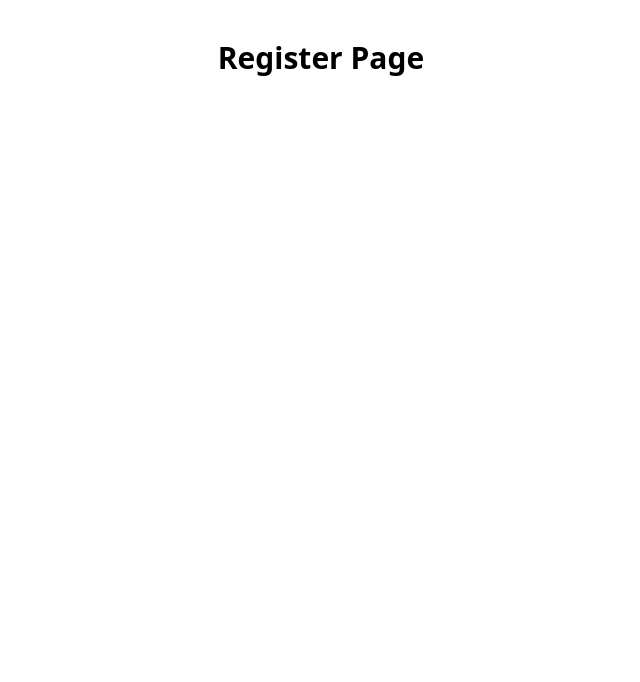
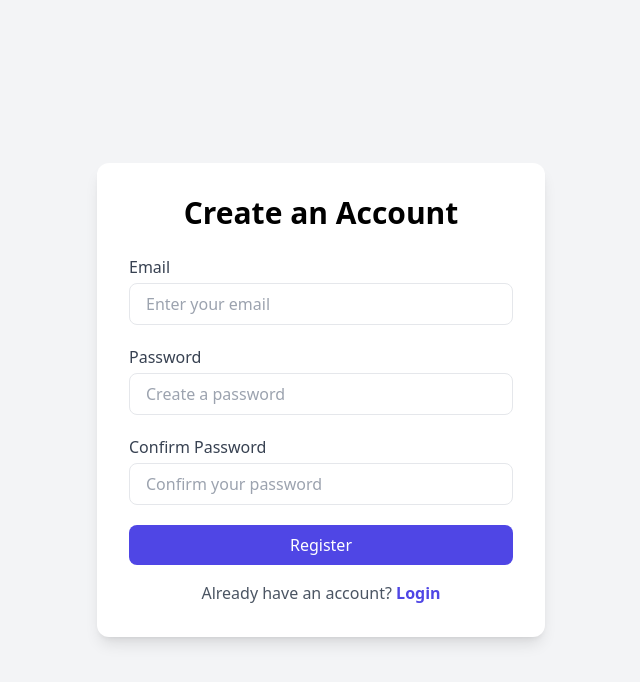
Before and after one commit to vardhan0604/sweet-shop-management-system, a React app in the folder frontend/: page /register in a window 1280 px wide. Shown: the top 682 px of the page, without its empty margins (319-959 px from the left). Built offline with nearby package versions, Linux system fonts and the light colour scheme; the HTML template or start-up script is replaced by a standard one.

Commit message:
feat(frontend): add styled register page UI with form and navigation

```diff
--- a/frontend/src/pages/Register.jsx
+++ b/frontend/src/pages/Register.jsx
@@ -1,7 +1,71 @@
+import { Link } from "react-router-dom";
+
 export default function Register() {
   return (
-    <div className="p-10 text-center">
-      <h1 className="text-3xl font-bold">Register Page</h1>
+    <div className="min-h-screen flex items-center justify-center bg-gray-100 px-4">
+      <div className="bg-white shadow-lg rounded-xl p-8 w-full max-w-md">
+
+        <h2 className="text-3xl font-bold text-center mb-6">
+          Create an Account
+        </h2>
+
+        {/* Form */}
+        <form className="space-y-5">
+
+          {/* Email */}
+          <div>
+            <label className="block text-gray-700 font-medium mb-1">
+              Email
+            </label>
+            <input
+              type="email"
+              placeholder="Enter your email"
+              className="w-full px-4 py-2 border rounded-lg focus:ring-2 focus:ring-indigo-500 outline-none"
+            />
+          </div>
+
+          {/* Password */}
+          <div>
+            <label className="block text-gray-700 font-medium mb-1">
+              Password
+            </label>
+            <input
+              type="password"
+              placeholder="Create a password"
+              className="w-full px-4 py-2 border rounded-lg focus:ring-2 focus:ring-indigo-500 outline-none"
+            />
+          </div>
+
+          {/* Confirm Password */}
+          <div>
+            <label className="block text-gray-700 font-medium mb-1">
+              Confirm Password
+            </label>
+            <input
+              type="password"
+              placeholder="Confirm your password"
+              className="w-full px-4 py-2 border rounded-lg focus:ring-2 focus:ring-indigo-500 outline-none"
+            />
+          </div>
+
+          {/* Register Button */}
+          <button
+            type="submit"
+            className="w-full bg-indigo-600 text-white py-2 rounded-lg hover:bg-indigo-700 transition"
+          >
+            Register
+          </button>
+        </form>
+
+        {/* Link to Login */}
+        <p className="text-center text-gray-600 mt-4">
+          Already have an account?{" "}
+          <Link className="text-indigo-600 font-semibold" to="/login">
+            Login
+          </Link>
+        </p>
+
+      </div>
     </div>
   );
 }
```
